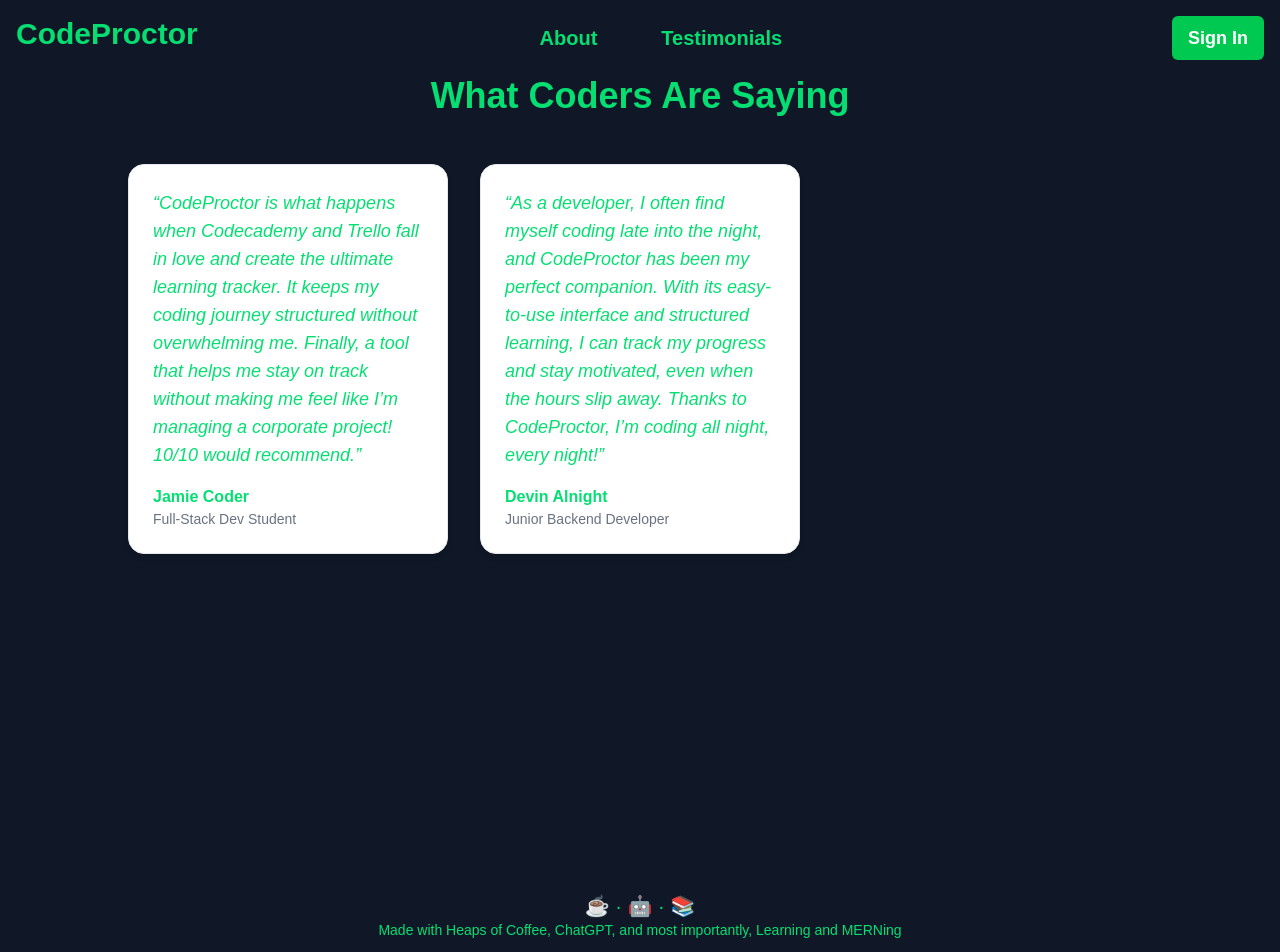
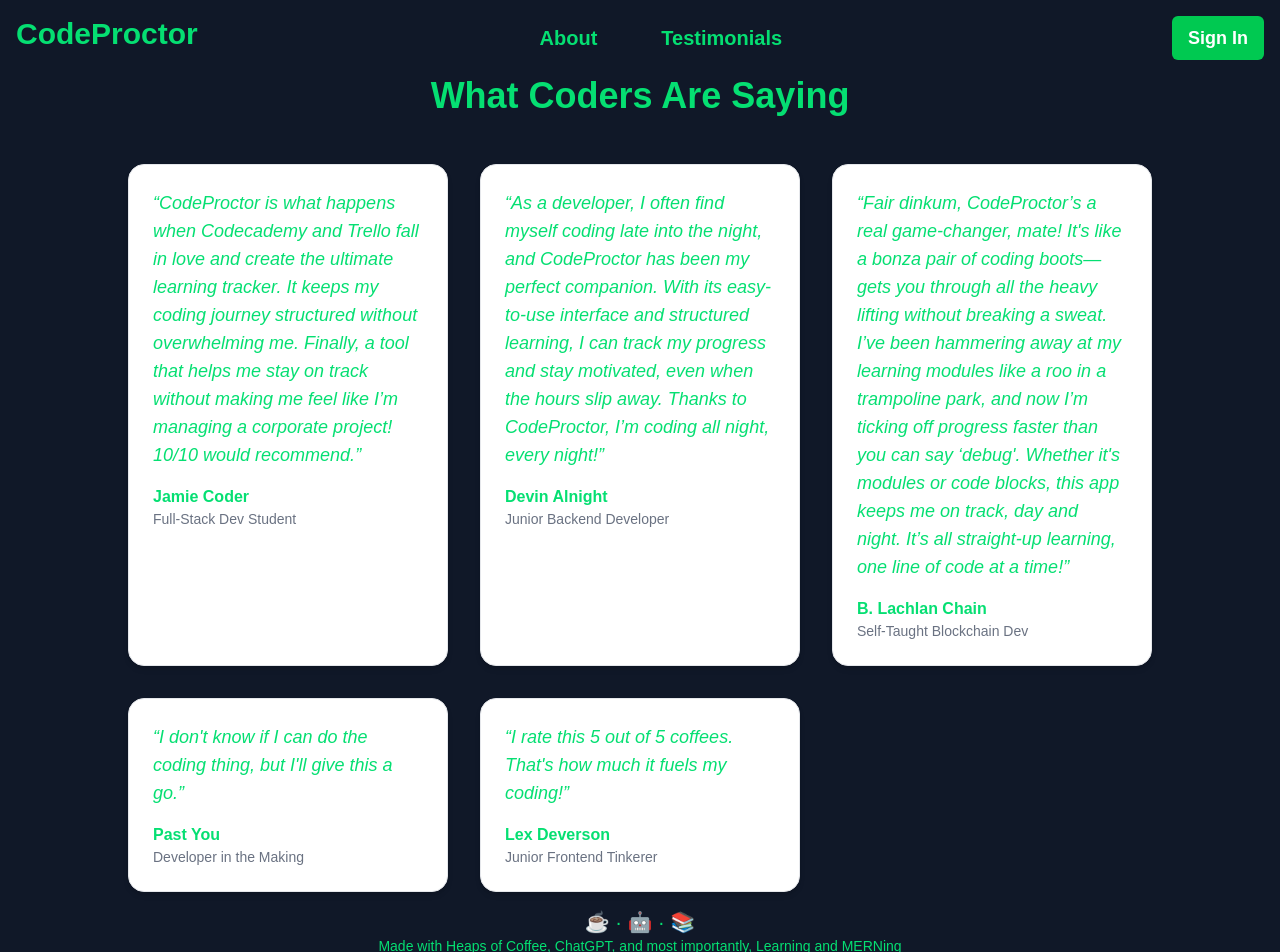
Before and after one commit to thedevarchive/code-proctor, a Next.js app: page /testimonials in a window 1280 px wide. Shown: the top 952 px of the page. Built offline with nearby package versions, Linux system fonts and the light colour scheme.

Commit message:
Finished adding testimonials

```diff
--- a/src/app/testimonials/page.js
+++ b/src/app/testimonials/page.js
@@ -15,6 +15,21 @@ export default function Testimonials() {
             name: "Devin Alnight",
             title: "Junior Backend Developer",
             quote: "As a developer, I often find myself coding late into the night, and CodeProctor has been my perfect companion. With its easy-to-use interface and structured learning, I can track my progress and stay motivated, even when the hours slip away. Thanks to CodeProctor, I’m coding all night, every night!",
+        },
+        {
+            name: "B. Lachlan Chain",
+            title: "Self-Taught Blockchain Dev",
+            quote: "Fair dinkum, CodeProctor’s a real game-changer, mate! It's like a bonza pair of coding boots—gets you through all the heavy lifting without breaking a sweat. I’ve been hammering away at my learning modules like a roo in a trampoline park, and now I’m ticking off progress faster than you can say ‘debug'. Whether it's modules or code blocks, this app keeps me on track, day and night. It’s all straight-up learning, one line of code at a time!",
+        },
+        {
+            name: "Past You",
+            title: "Developer in the Making",
+            quote: "I don't know if I can do the coding thing, but I'll give this a go.",
+        },
+        {
+            name: "Lex Deverson",
+            title: "Junior Frontend Tinkerer",
+            quote: "I rate this 5 out of 5 coffees. That's how much it fuels my coding!",
         },
     ];
 
```
